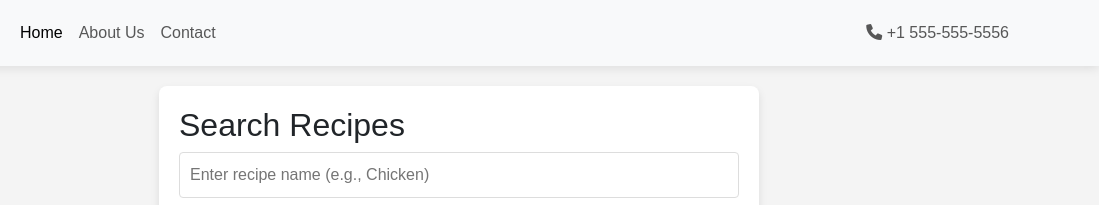
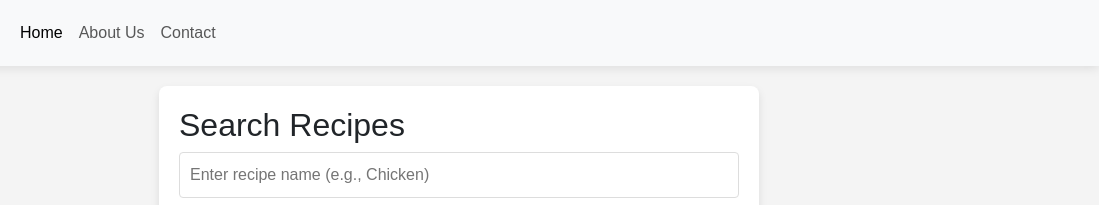
Before and after one commit to ramgopal-reddy/recipe-frontend, a website: page index.html in a window 1280 px wide. Shown: the top 205 px of the page, 181-1280 px from the left. Drawn offline with nearby package versions, Linux system fonts and the light colour scheme.

Commit message:
Update index.html

```diff
--- a/index.html
+++ b/index.html
@@ -114,11 +114,6 @@
                     <li class="nav-item"><a class="nav-link" href="/about">About Us</a></li>
                     <li class="nav-item"><a class="nav-link" href="/contact">Contact</a></li>
                 </ul>
-                <ul class="navbar-nav">
-                    <li class="nav-item">
-                        <a href="tel:+1-555-555-5556" class="nav-link"><i class="fas fa-phone"></i> +1 555-555-5556</a>
-                    </li>
-                </ul>
             </div>
         </div>
     </nav>
```
